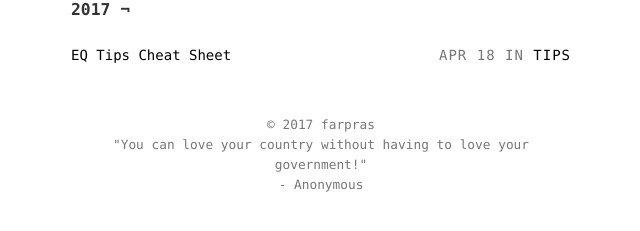
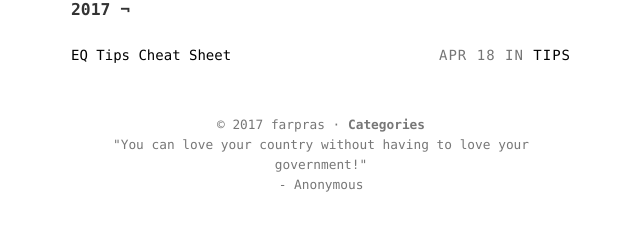
Before and after one commit to farpras/blog, a Jekyll site: the page built from index.html, in a window 1280 px wide. Shown: the part 180-411 px from the top of the page, without its empty margins (319-959 px from the left). Built offline with Jekyll 4.4.1, drawn with Linux system fonts in a browser that asks for light colours.

Commit message:
Display categories link in footer

```diff
--- a/_includes/footer.html
+++ b/_includes/footer.html
@@ -1,4 +1,4 @@
 <div class="footer">
-  <span class="block">&copy; {{ site.time | date: '%Y' }} {{ site.author_name }}</span>
+  <span class="block">&copy; {{ site.time | date: '%Y' }} {{ site.author_name }} &middot; <a href="categories">Categories</a></span>
   <span class="block">"You can love your country without having to love your government!"<br/>- Anonymous</span>
 </div>
```
